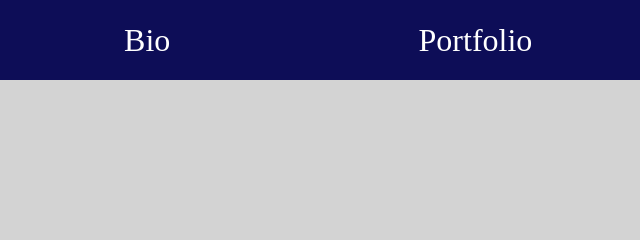
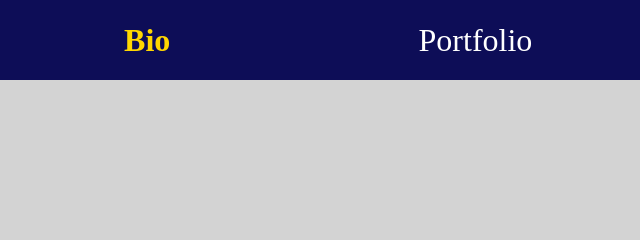
Before and after one commit to Runner-Dad84/Homepage, a plain HTML site: page index.htm in a window 1280 px wide. In both pictures the pointer is over the link "Bio". Shown: the top 240 px of the page, 0-640 px from the left. Drawn offline with nearby package versions, Linux system fonts and the light colour scheme.

Commit message:
style for a and a hover

```diff
--- a/style.css
+++ b/style.css
@@ -38,3 +38,7 @@ a {
     color: white;
     font-size: 2em;
 }
+a:hover {
+    color: gold;
+    font-weight: bolder;
+}
```
